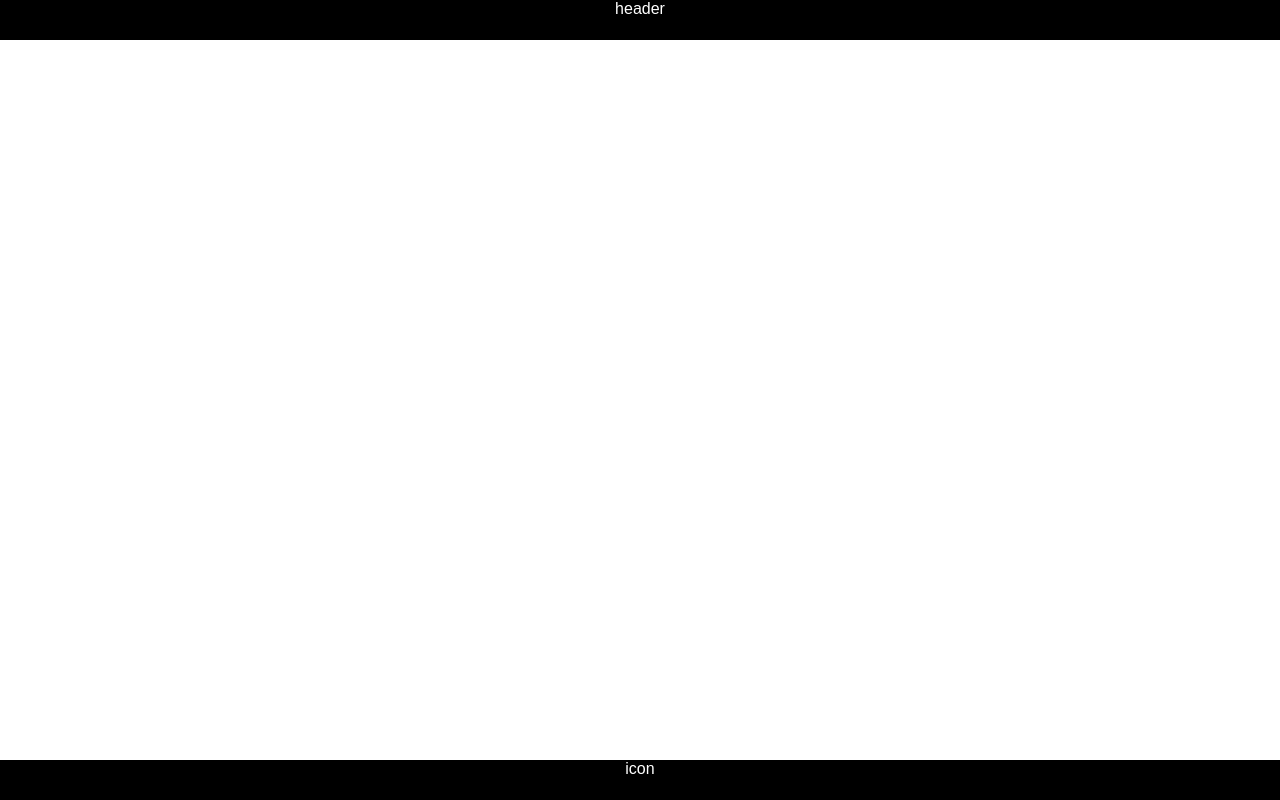
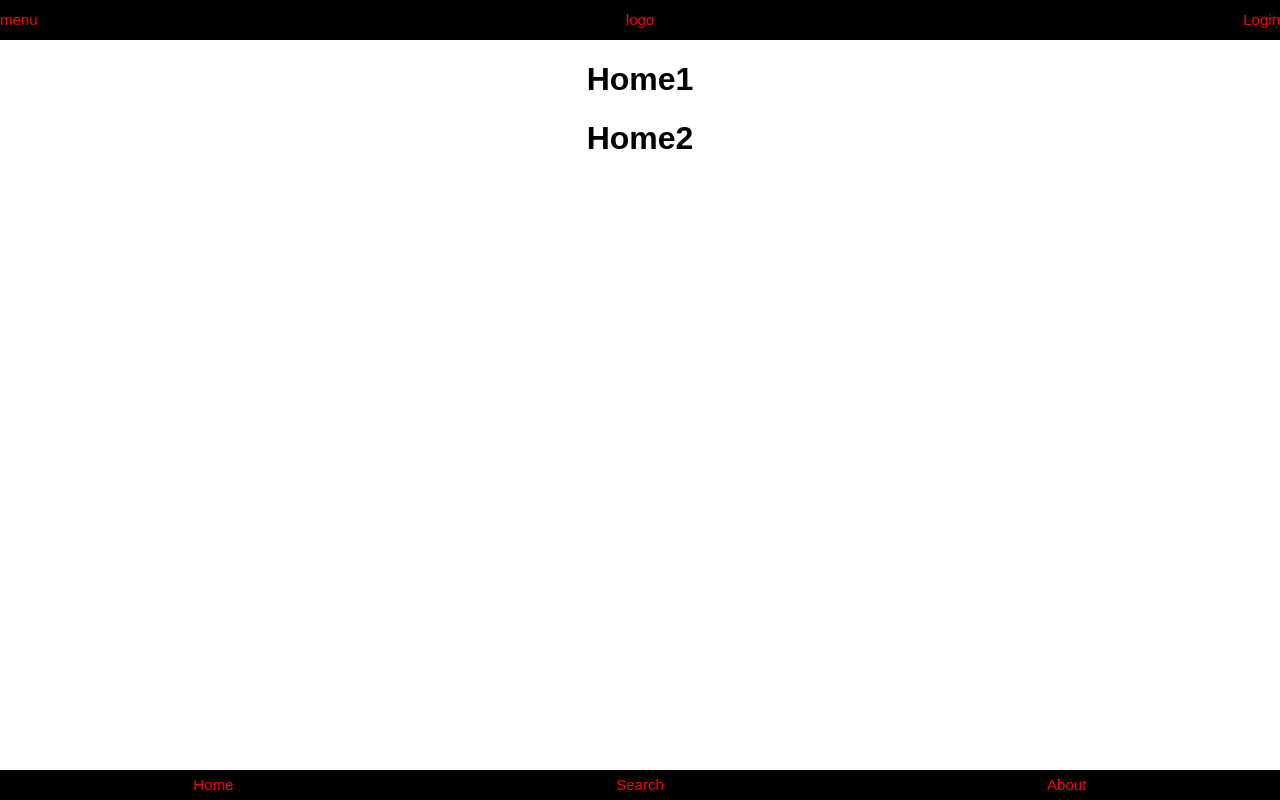
Before and after one commit to EvenCodeBook/ReactExercise, a React (Create React App) app: page / in a window 1280 px wide. Built offline with nearby package versions, Linux system fonts and the light colour scheme.

Commit message:
Add Home List

```diff
--- a/src/App.css
+++ b/src/App.css
@@ -2,26 +2,66 @@
   text-align: center;
 }
 
+.App-clearfix{
+  clear: both;
+}
+
+/* header */
 .App-header{
   background-color: black;
-  color: white;
+  color: red;
   z-index: 9999;
   height: 40px;
   width: 100%;
   position: fixed;
   top: 0px;
 }
+
+.App-title{
+  float: left;
+  line-height: 40px;
+  font-size: 15px;
+  width: 33.3333%;
+}
+
+#App-menu{
+  text-align: left;
+}
+
+#App-logo{
+  text-align: center;
+}
+
+#App-login{
+  text-align: right;
+}
+/* header */
+
+/* content */
+.App-content{
+  position: relative;
+  top:40px;
+}
+/* content */
+
+
+/* footer */
 .App-footer{
   background-color: black;
-  color: white;
+  color: red;
   z-index: 9998;
-  height: 40px;
+  height: 30px;
   width: 100%;
   position: fixed;
   bottom: 0px;
-
 }
-
+.App-icon{
+  float: left;
+  line-height: 30px;
+  font-size: 15px;
+  width: 33.3333%;
+}
+/* footer */
 
 
 
--- a/src/App.js
+++ b/src/App.js
@@ -1,33 +1,54 @@
 
 import React, { Component } from 'react';
 import './App.css';
-
+import Home from './Home';
 
 class App extends Component{
+  constructor(props){
+    super(props);
+    this.state = {page:0};
+
+  }
   render(){
+  let info = null;
+  if(this.state.page === 0) info =<Home />;
+  else if(this.state.page === 1) info="search";
+  else if(this.state.page === 2) info="about";
+
     return(
     <div className="App">
-      <header className="App-header">header</header>
-      <menu className="App-menu">
+      <header className="App-header">
+        <div className="App-title" id="App-menu">menu</div>
+        <div className="App-title" id="App-logo">logo</div>
+        <div className="App-title" id="App-login">Login</div>
+        <div className="App-clearfix"></div>
+      </header>
 
-      </menu>
       <content className="App-content">
-
+        {info}
       </content>
 
-      <footer className="App-footer">icon</footer>
+      <footer className="App-footer">
+        <div className="App-icon" onClick={this.updateHome.bind(this)}>Home</div>
+        <div className="App-icon" onClick={this.updateSeachr.bind(this)}>Search</div>
+        <div className="App-icon" onClick={this.updateAbout.bind(this)}>About</div>
+        <div className="App-clearfix"></div>
+      </footer>
     </div>
     );
-
   }
-
+  updateHome(){
+    this.setState({page:0});
+  }
+  updateSeachr(){
+    this.setState({page:1});
+  }
+  updateAbout(){
+    this.setState({page:2});
+  }
 }
 
-
-
 export default App;
-
-
 
 //import React, { Component } from 'react';
 //import logo from './logo.svg';
--- /dev/null
+++ b/src/Home.css
@@ -0,0 +1,4 @@
+.App-home-list-clear{
+    display:none;
+    color:red;
+}
--- /dev/null
+++ b/src/Home.js
@@ -0,0 +1,42 @@
+import React, { Component } from 'react';
+import './Home.css';
+
+class Home extends Component{
+    constructor(props){
+        super(props);
+        this.state={homeStyle:true,activeID:""};
+    }
+    render(){
+        let homeStyle = "App-home-list";
+        let homeList = null;
+        let homActive = null;
+        if(!this.state.homeStyle){
+            homeStyle+=" App-home-list-clear";
+        }else{//取得文章List
+            homeList = this.getHomeList(homeStyle);
+        }
+        if(this.state.activeID !== ""){//取得文章Data
+
+        }
+
+        return(
+            <div className="App-home">
+                {homeList}
+            </div>
+        );
+
+    }
+    getHomeList(style){
+        let listActive =
+        <div className={style}>
+            <div className="App-home-list-active"><h1>Home1</h1></div>
+            <div className="App-home-list-active"><h1>Home2</h1></div>
+        </div>;
+
+        return listActive;
+    }
+
+
+}
+
+export default Home;
```
